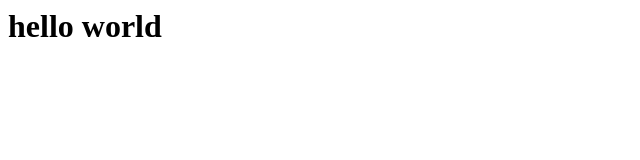
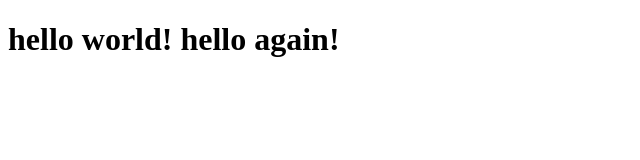
Before and after one commit to bhairavee23/gitexample, a plain HTML site: page hello.html in a window 1280 px wide. Shown: the whole page, without its empty margins (0-640 px from the left). Drawn offline with Linux system fonts and the light colour scheme.

Commit message:
Update hello.html

```diff
--- a/hello.html
+++ b/hello.html
@@ -1,8 +1,9 @@
+<!DOCTYPE html>
 <html>
-<head>
-  <title>example page</title>
-</head>
-<body>
-  <h1>hello world</h1>
-</body>
+  <head>
+    <title>example page</title>
+  </head>
+  <body>
+    <h1>hello world! hello again!</h1>
+  </body>
 </html>
```
